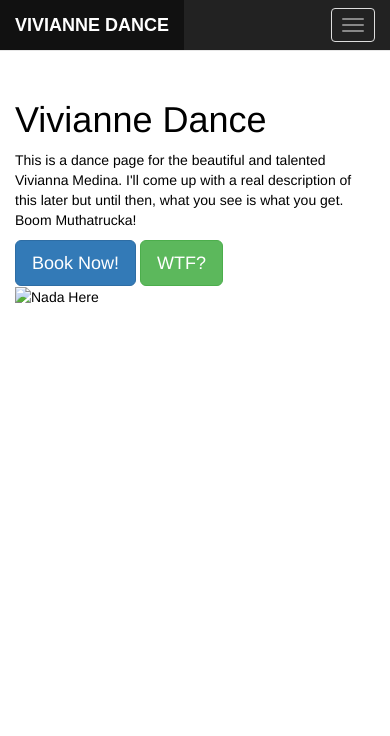
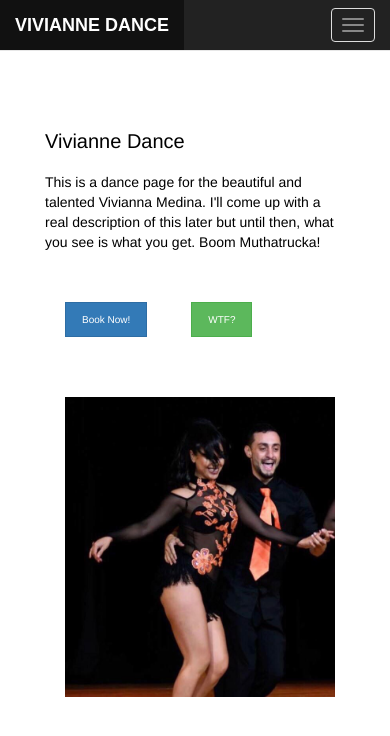
Before and after one commit to VampiroJudo/VivDanceSite-experimental-, a plain HTML site: page index.html in a window 390 px wide. Drawn offline with nearby package versions, Linux system fonts and the light colour scheme.

Commit message:
adding css styling to header pictures and for collapsable/resposive procedures

```diff
--- a/css/style.css
+++ b/css/style.css
@@ -36,3 +36,60 @@
 	background-size: cover;
 	color:#000;
 }
+
+.header img{
+
+	height: 550px;
+	width: 450px;
+	margin: 70px 0 0 40px;
+}
+
+.header h1 {
+
+	font-size: 40px;
+	font-weight: 700px;
+	padding-top: 30px;
+}
+
+.header h1,
+.header p,
+.header button {
+
+	margin-top: 20px;
+}
+
+.header .btn {
+
+	border-radius: 0;
+	margin: 40px 20px;
+}
+
+@media(max-width:768px) {
+
+	.header {
+
+		padding: 30px;
+		height: 750px;
+	}
+
+	.header img {
+
+		width: 90%;
+		height: 300px;
+		margin: 20px 0 0 20px;
+	}
+
+	.header .btn {
+
+		font-size: 10px;
+		margin-left: 20px;
+	}
+
+	.header h1 {
+
+		font-size: 20px;
+
+	}
+
+
+}
--- a/index.html
+++ b/index.html
@@ -51,7 +51,7 @@
             <button class="btn btn-lg btn-success">WTF?</button>
           </div>
           <div class="col-lg-6 col-md-6">
-              <img src="images/" alt="Nada Here">
+              <img src="images/VivDance1.jpg" alt="Nada Here">
           </div>
         </div>
       </div>
```
